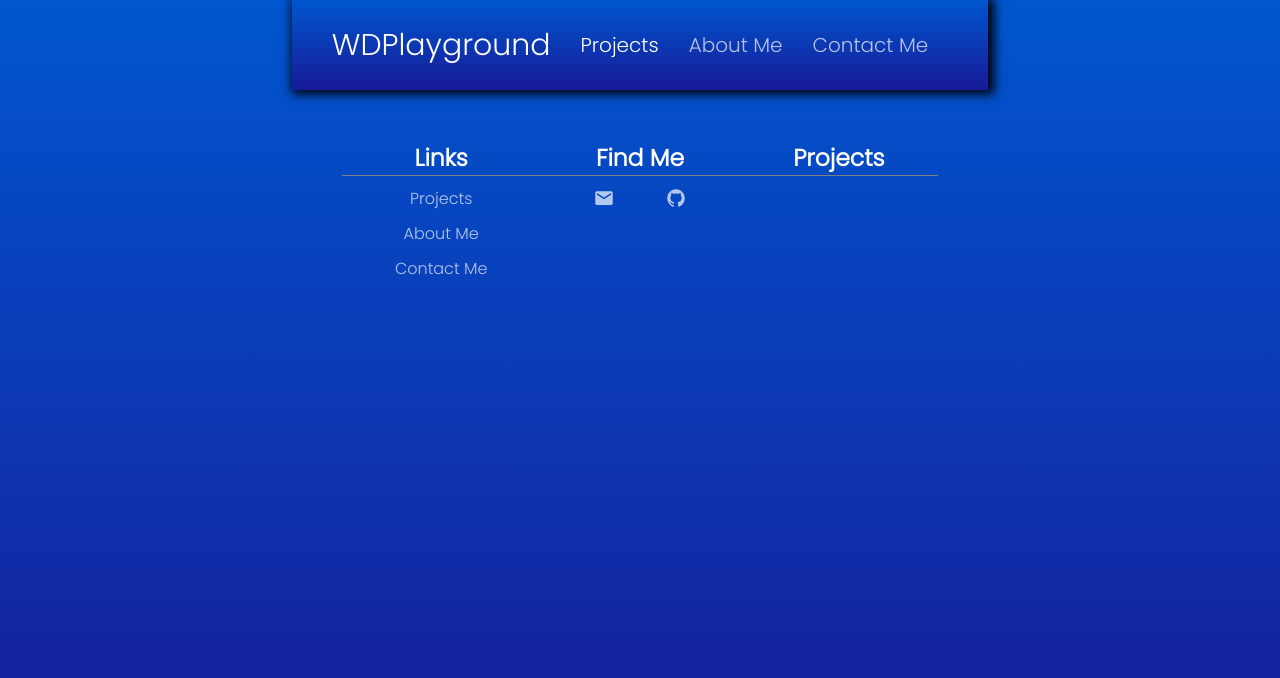
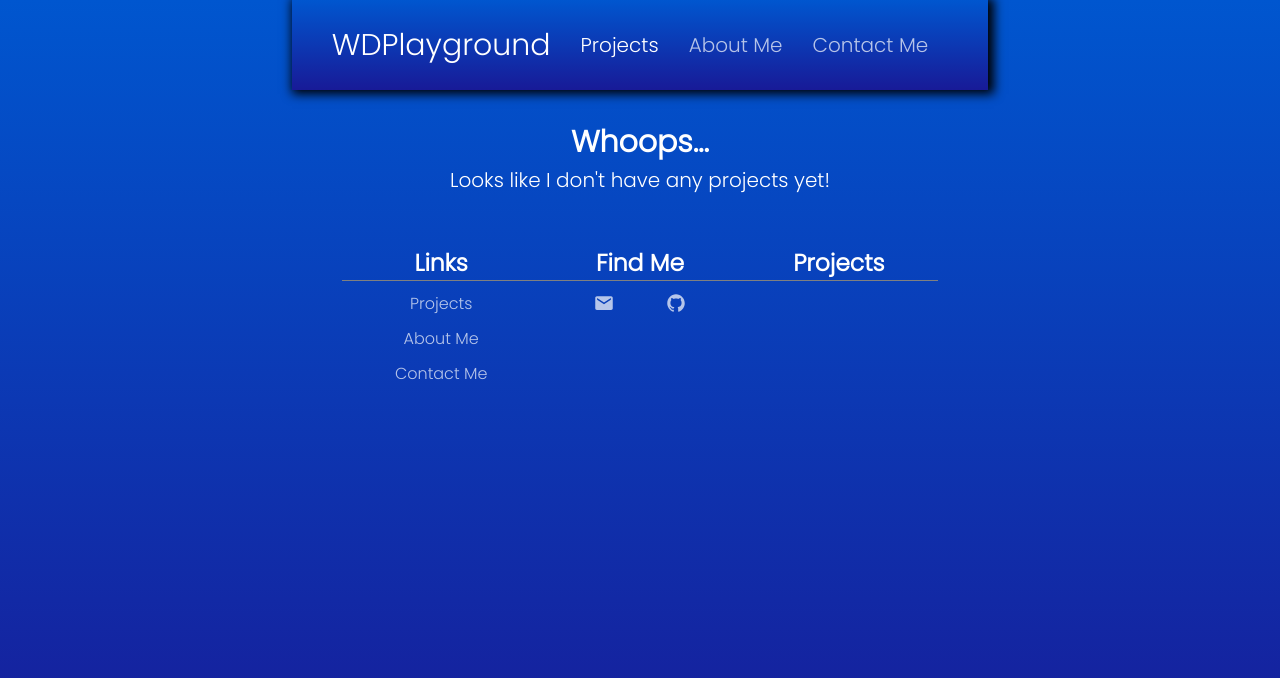
Before and after one commit to sonOfArent/Playground, a plain HTML site: page projects.html in a window 1280 px wide. Drawn offline with nearby package versions, Linux system fonts and the light colour scheme.

Commit message:
All the changes

```diff
--- a/projects.html
+++ b/projects.html
@@ -46,8 +46,13 @@
             </div>
         </div>
     </section>
-
-
+   <br>
+    <section class="empty">
+        <h1>Whoops...</h1>
+        <p>
+            Looks like I don't have any projects yet!
+        </p>
+    </section>
 
     <!-- Footer -->
     <section class="footer">
```
Also changed, not shown: index.html (+1 -1 lines), 1 other file.
